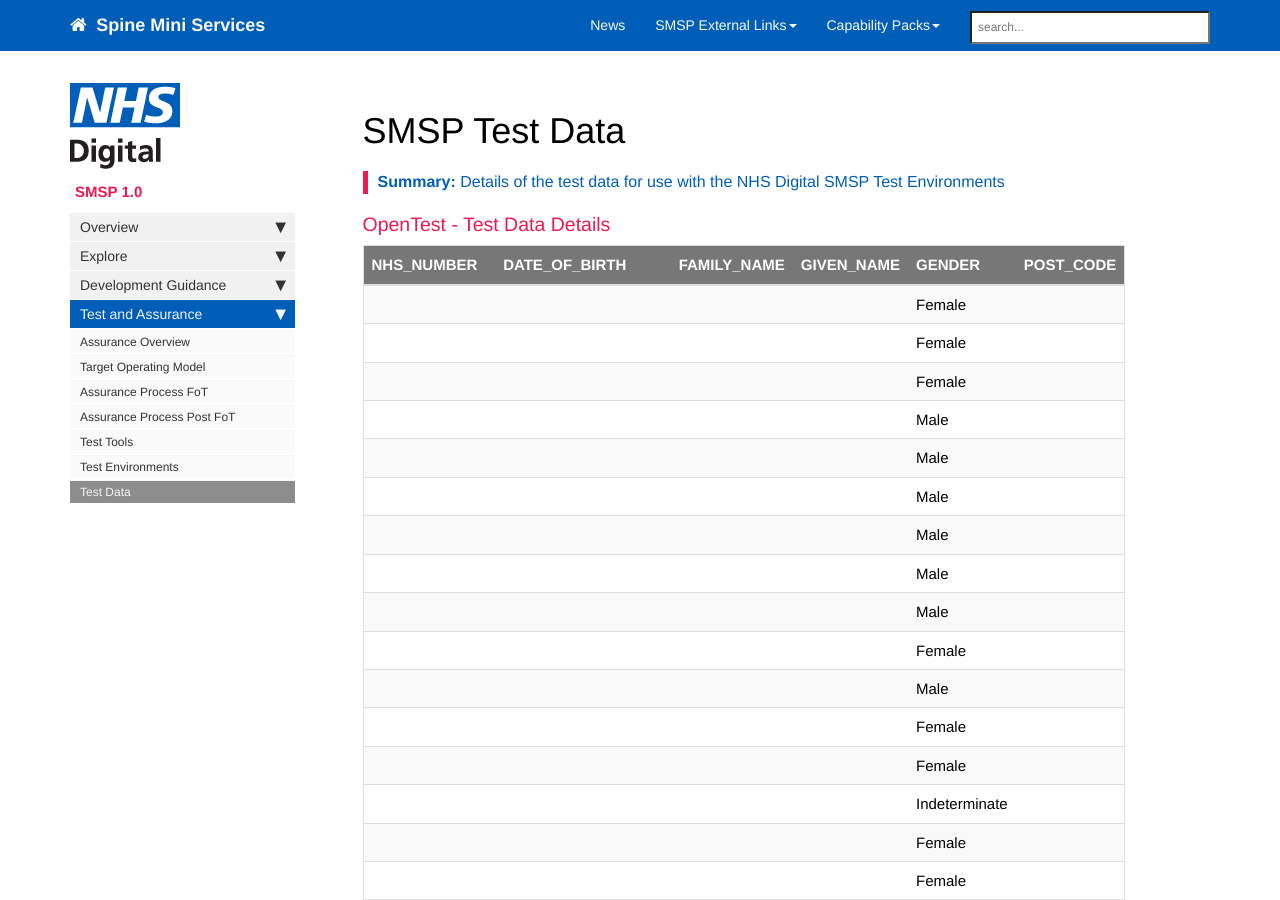
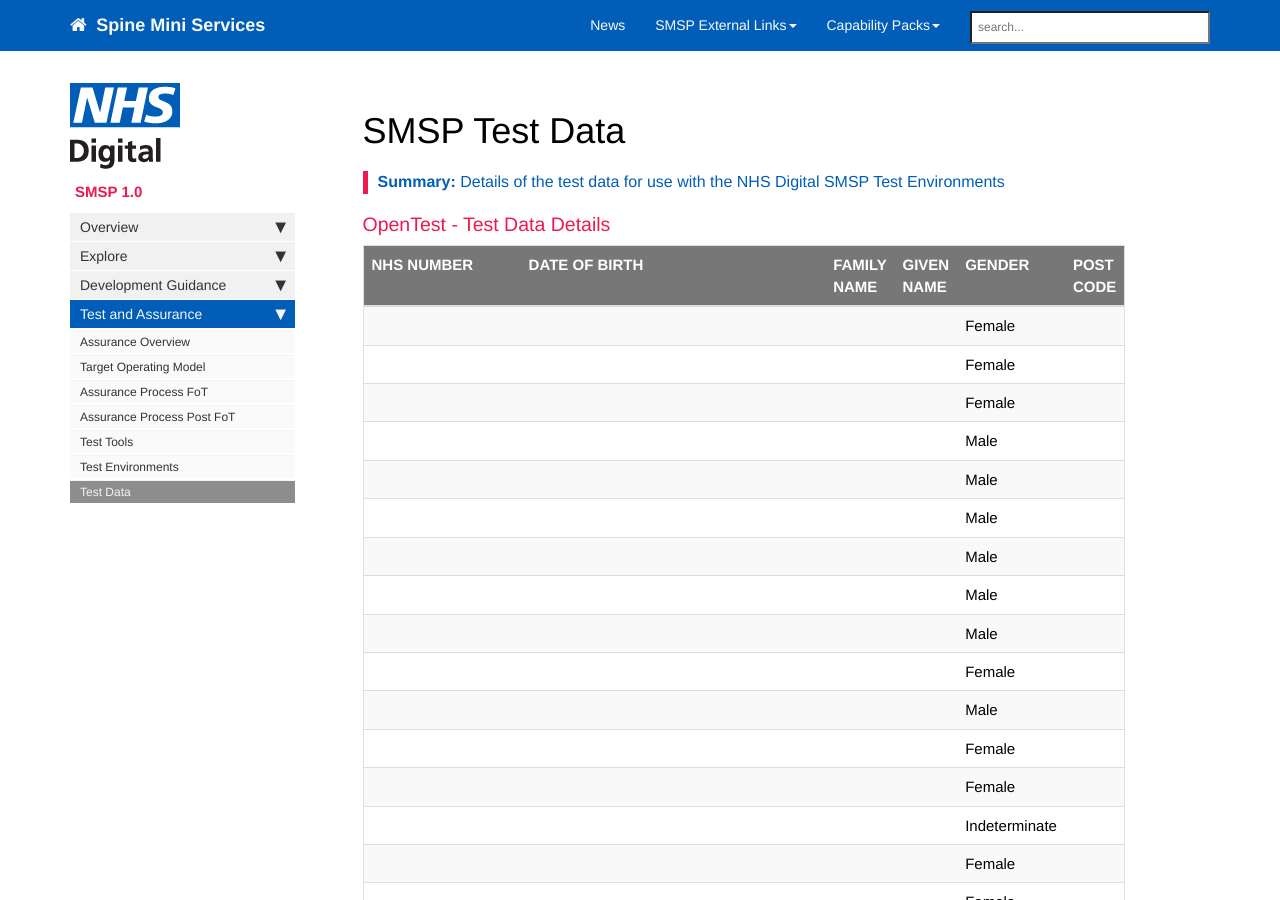
Before and after one commit to dobsonrd/smsp, a Jekyll site: the page built from pages/smsp/smsp_test_data_html.html, in a window 1280 px wide and 900 px high. Built offline with Jekyll 4.4.1, drawn with Linux system fonts in a browser that asks for light colours; nearby versions of some CDN libraries; comment, search, counter and statistics services are not loaded.

Commit message:
Update smsp_test_data_html.html

```diff
--- a/pages/smsp/smsp_test_data_html.html
+++ b/pages/smsp/smsp_test_data_html.html
@@ -16,12 +16,12 @@ toc: false
 </colgroup>
 <thead>
 <tr class="header">
-<th align="left">NHS_NUMBER</th>
-<th align="left">DATE_OF_BIRTH</th>
-<th align="left">FAMILY_NAME</th>
-<th align="left">GIVEN_NAME</th>
+<th align="left">NHS NUMBER</th>
+<th align="left">DATE OF BIRTH</th>
+<th align="left">FAMILY NAME</th>
+<th align="left">GIVEN NAME</th>
 <th align="left">GENDER</th>
-<th align="left">POST_CODE</th>
+<th align="left">POST CODE</th>
 
 </tr>
 </thead>
```
